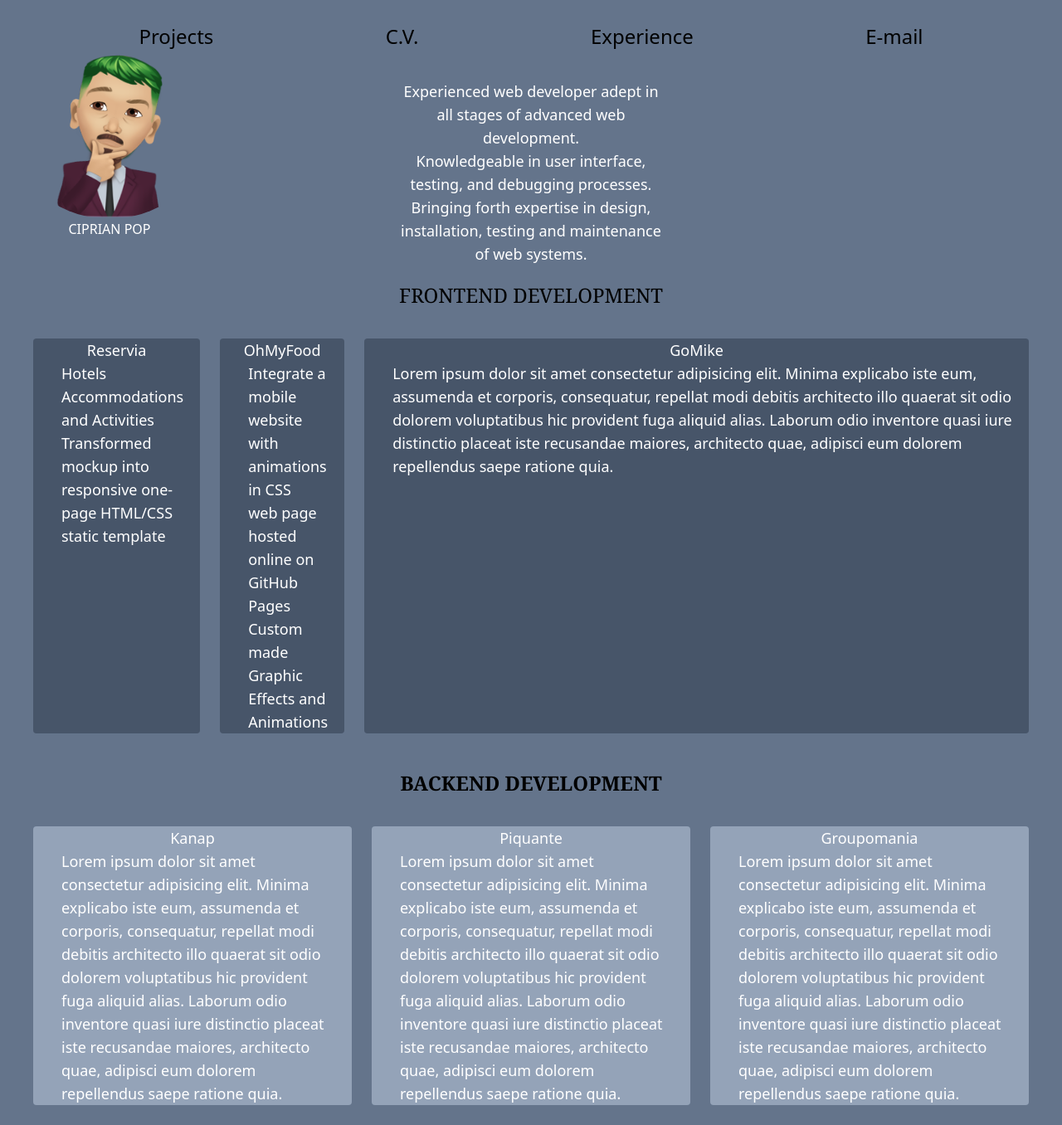
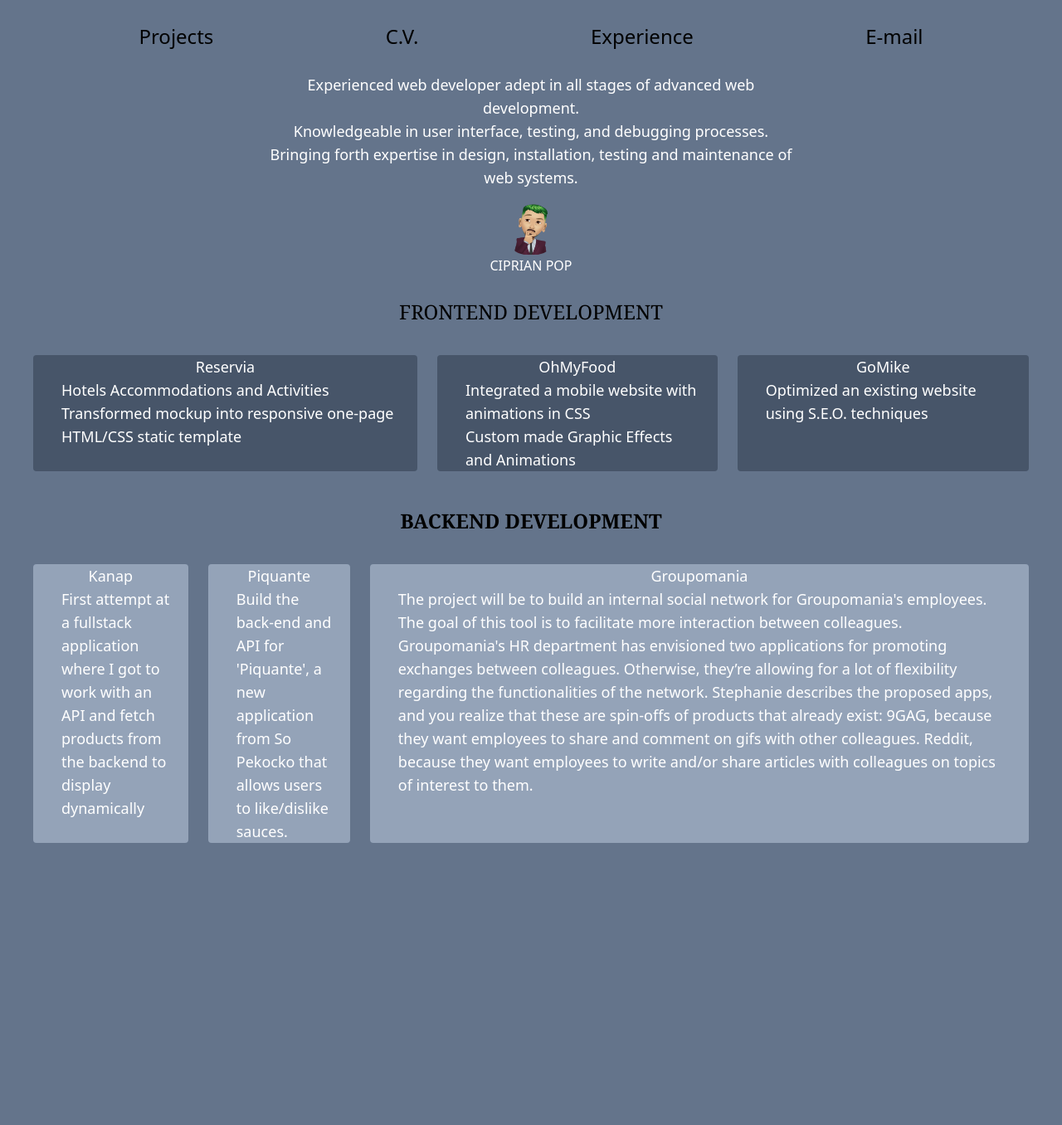
Before and after one commit to c-v-pop/portfolio, a PHP site: page / in a window 1280 px wide. Shown: the whole page at 83% size. After the commit the page ends 1016 px from the top, so only its background shows below. Run offline with PHP 8.4, Linux system fonts and the light colour scheme.

Commit message:
done bits

```diff
--- a/dist/output.css
+++ b/dist/output.css
@@ -579,6 +579,14 @@ video {
   margin-bottom: 0.5rem;
 }
 
+.ml-auto {
+  margin-left: auto;
+}
+
+.ml-40 {
+  margin-left: 10rem;
+}
+
 .flex {
   display: flex;
 }
@@ -637,6 +645,26 @@ video {
 
 .w-1\/5 {
   width: 20%;
+}
+
+.w-4 {
+  width: 1rem;
+}
+
+.w-3 {
+  width: 0.75rem;
+}
+
+.w-12 {
+  width: 3rem;
+}
+
+.w-14 {
+  width: 3.5rem;
+}
+
+.w-20 {
+  width: 5rem;
 }
 
 .max-w-xs {
@@ -738,6 +766,10 @@ video {
 
 .text-center {
   text-align: center;
+}
+
+.align-middle {
+  vertical-align: middle;
 }
 
 .font-serif {
--- a/index.php
+++ b/index.php
@@ -14,20 +14,20 @@
             <a href="" class="py-5 px-10 text-2xl">Experience</a>
             <a href="mailto:ciprianvlad888@gmail.com?subject=The%20subject%20of%20the%20mail" class="py-5 px-10 text-2xl">E-mail</a>
         </nav>
-        <div class="mx-1 h-1/5 w-1/5 mt-2 fixed top-0 left-0">
-            <img class="rounded-full hover:p-0 transition-none duration-500" src="images/think.PNG" alt="logo">
-            <h1 class="text-white uppercase text-center">Ciprian Pop</h1>
-        </div>
+        <div class="flex justify-center flex-col mx-auto">
+            <img src="" alt="">
+            <p class="flex justify-center text-white  px-40 mx-40 text-lg text-center ">Experienced web developer adept in all stages of advanced web development. </p>
+            <p class="flex justify-center text-white  px-40 mx-40 text-lg text-center">Knowledgeable in user interface, testing, and debugging processes.</p>
+            <p class="flex justify-center text-white  px-40 mx-40 text-lg text-center"> Bringing forth expertise in design, installation, testing
+                and maintenance of web systems.</p>
+            </div>
+            <img class="rounded-full hover:p-0 transition-none duration-500 w-20 mx-auto" src="images/think.PNG" alt="logo">
+            <div class="justify-center flex">
+                <h1 class="text-white uppercase text-center">Ciprian Pop</h1>
+            </div>
     </header>
     <main>
         <section class="flex mx-40 my-2 text-center flex-wrap">
-            <div class="flex justify-center flex-col mx-auto">
-                <img src="" alt="">
-                <p class="flex justify-center text-white  px-40 mx-40 text-lg text-center ">Experienced web developer adept in all stages of advanced web development. </p>
-                    <p class="flex justify-center text-white  px-40 mx-40 text-lg text-center">Knowledgeable in user interface, testing, and debugging processes.</p>
-                      <p class="flex justify-center text-white  px-40 mx-40 text-lg text-center"> Bringing forth expertise in design, installation, testing
-                        and maintenance of web systems.</p>
-            </div>
         </section>
         <h2 class="text-center uppercase text-2xl font-serif font-thin">Frontend development</h2>
         <ul class="flex flex-row mg py-4 gap-6 justify-evenly">
@@ -38,32 +38,33 @@
             </a>
             <a href="https://noanswerss.github.io/ohmyfoodscss/" class="space-x-3.5 bg-slate-600">
         <li class="text-white text-center">OhMyFood</li>
-        <p>Integrate a mobile website with animations in CSS</p>
-        <p> web page hosted online on GitHub Pages </p>
+        <p>Integrated a mobile website with animations in CSS</p>
         <p>Custom made Graphic Effects and Animations</p>
             </a>
             <a href="https://noanswerss.github.io/GoMikeDesigns/" class="space-x-3.5 bg-slate-600">
         <li class="text-center">GoMike</li>
-        <p>Lorem ipsum dolor sit amet consectetur adipisicing elit. Minima explicabo iste eum, assumenda et corporis, consequatur, repellat modi debitis architecto illo quaerat sit odio dolorem voluptatibus hic provident fuga aliquid alias.
-            Laborum odio inventore quasi iure distinctio placeat iste recusandae maiores, architecto quae, adipisci eum dolorem repellendus saepe ratione quia.</p>
+        <p>Optimized an existing website using S.E.O. techniques</p>
+        <p></p>
             </a>
         </ul>
         <h2 class="text-center text-2xl uppercase font-serif font-extrabold">Backend development</h2>
         <ul class="flex flex-row mg py-4 gap-6">
             <a href="http://" class="space-x-3.5 bg-slate-400">
         <li class="text-center">Kanap</li>
-        <p>Lorem ipsum dolor sit amet consectetur adipisicing elit. Minima explicabo iste eum, assumenda et corporis, consequatur, repellat modi debitis architecto illo quaerat sit odio dolorem voluptatibus hic provident fuga aliquid alias.
-            Laborum odio inventore quasi iure distinctio placeat iste recusandae maiores, architecto quae, adipisci eum dolorem repellendus saepe ratione quia.</p>
+        <p>First attempt at a fullstack application where I got to work with an API and fetch products from the backend to display dynamically</p>
             </a>
             <a href="http://"  class="space-x-3.5 bg-slate-400">
         <li class="text-center">Piquante</li>
-        <p>Lorem ipsum dolor sit amet consectetur adipisicing elit. Minima explicabo iste eum, assumenda et corporis, consequatur, repellat modi debitis architecto illo quaerat sit odio dolorem voluptatibus hic provident fuga aliquid alias.
-            Laborum odio inventore quasi iure distinctio placeat iste recusandae maiores, architecto quae, adipisci eum dolorem repellendus saepe ratione quia.</p>
+        <p>Build the back-end and API for 'Piquante', a new application from So Pekocko that allows users to like/dislike sauces.</p>
             </a>
             <a href="http://"  class="space-x-3.5 bg-slate-400">
         <li class="text-center">Groupomania</li>
-        <p>Lorem ipsum dolor sit amet consectetur adipisicing elit. Minima explicabo iste eum, assumenda et corporis, consequatur, repellat modi debitis architecto illo quaerat sit odio dolorem voluptatibus hic provident fuga aliquid alias.
-            Laborum odio inventore quasi iure distinctio placeat iste recusandae maiores, architecto quae, adipisci eum dolorem repellendus saepe ratione quia.</p>
+        <p>The project will be to build an internal social network for Groupomania's employees. The goal of this tool is to facilitate more interaction between colleagues. Groupomania's HR department has envisioned two applications for promoting exchanges between colleagues. Otherwise, they’re allowing for a lot of flexibility regarding the functionalities of the network.
+
+Stephanie describes the proposed apps, and you realize that these are spin-offs of products that already exist:
+
+9GAG, because they want employees to share and comment on gifs with other colleagues.
+Reddit, because they want employees to write and/or share articles with colleagues on topics of interest to them.</p>
             </a>
     </ul>
 </body>
```
